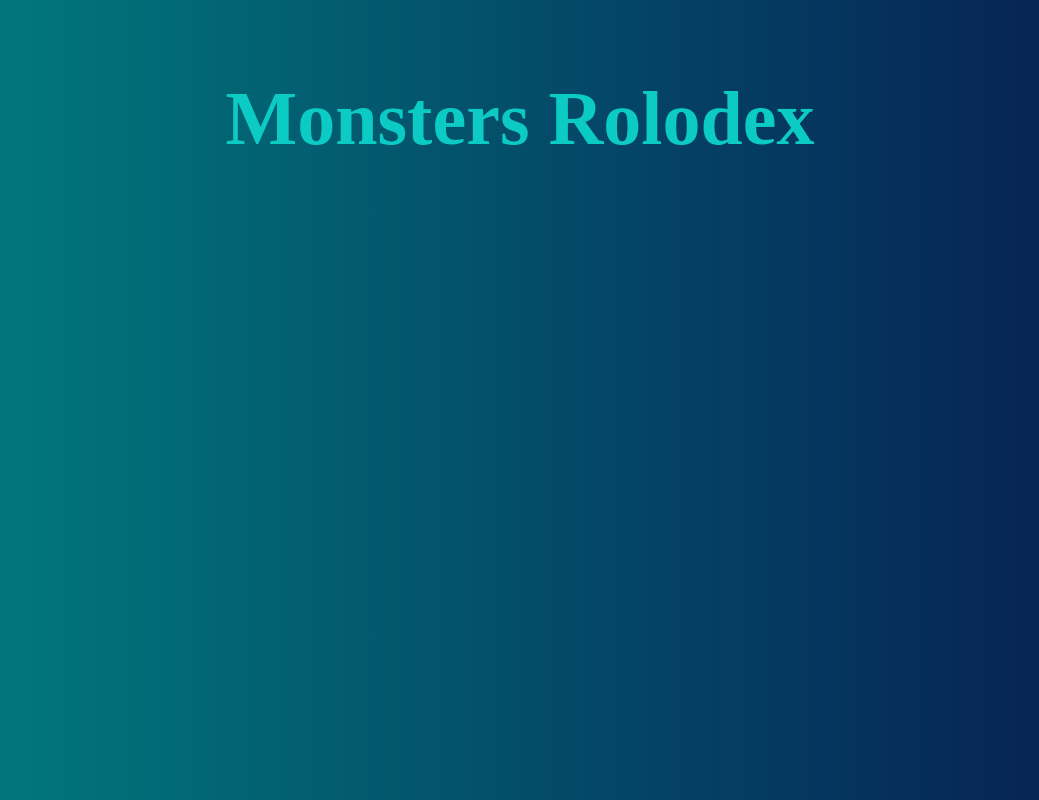
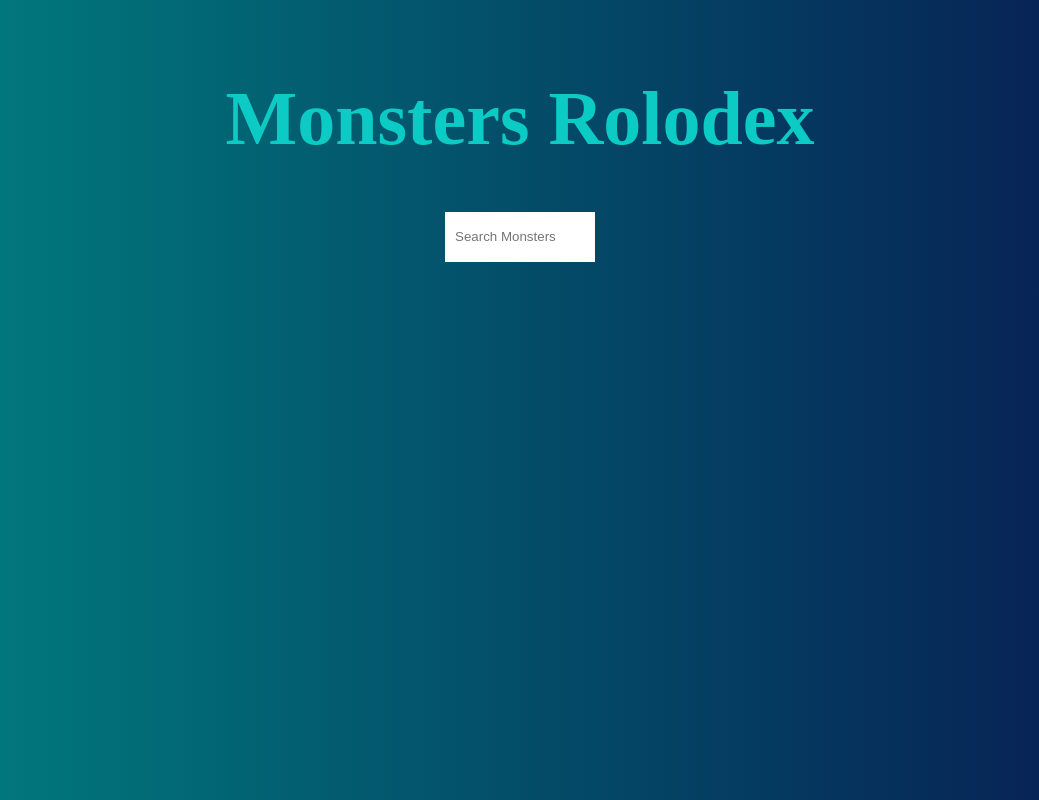
Before and after one commit to Leomiguel19/monsters, a React (Create React App) app: page / in a window 1280 px wide. Shown: the whole page, without its empty margins (120-1159 px from the left). Built offline with nearby package versions, Linux system fonts and the light colour scheme; a web font is replaced by a local one.

Commit message:
Using Hooks: useState

```diff
--- a/src/App.js
+++ b/src/App.js
@@ -1,4 +1,5 @@
 import React, { Component } from "react";
+import { useState } from 'react';
 
 import CardList from "./components/card-list/card-list.component";
 import SearchBox from "./components/search-box/search-box.component";
@@ -6,15 +7,24 @@
 
 
 const App = () => {
+
+  const [searchField, setSearchField] = useState(''); // [value, setValue]
+  console.log({searchField})
+
+  const onSearchChange = (event) => {
+    const searchFieldString = event.target.value.toLocaleLowerCase();
+    setSearchField(searchFieldString)
+  }
+
   return (
     <div className="App">
       <h1 className="app-title">Monsters Rolodex</h1>
-      {/* <SearchBox
+      <SearchBox
         className='monster-search-box'
         onChangeHandler={onSearchChange}
         placeholder='Search Monsters'
       />
-      <CardList monsters={filteredMonsters}/> */}
+      {/* <CardList monsters={filteredMonsters}/>     */}
     </div>
   )
 }
```
